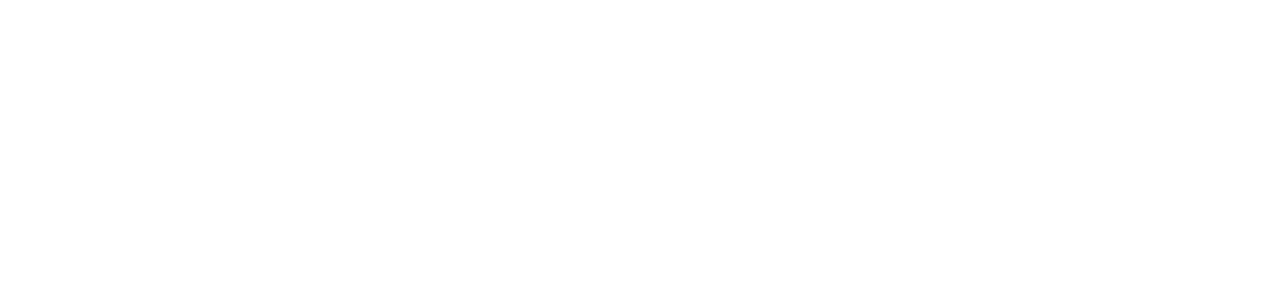
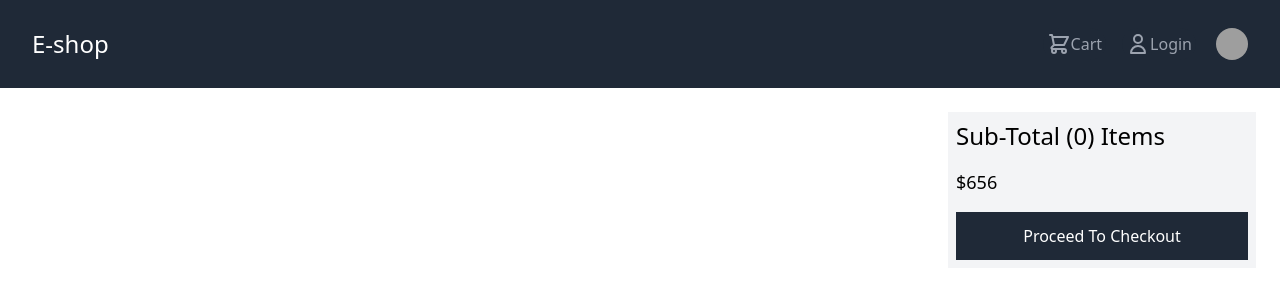
Before and after one commit to Rakib544/e-shop, a Next.js app: page /cart in a window 1280 px wide. Shown: the top 300 px of the page. Built offline with nearby package versions, Linux system fonts and the light colour scheme; grey boxes are pictures that could not be loaded.

Commit message:
some design implemented done

```diff
--- a/pages/cart.tsx
+++ b/pages/cart.tsx
@@ -1,9 +1,11 @@
-import React, { useEffect, useState } from 'react';
+import React, { useEffect } from 'react';
 import { RootStateOrAny, useDispatch, useSelector } from 'react-redux';
+import NavBar from '../components/Navbar/Navbar';
 import { loadDataFromLocalStorage } from '../redux/actions/cartActions';
 
 
-const Cart:React.FC = () => {
+const Cart: React.FC = () => {
+
     const dispatch = useDispatch();
     useEffect(() => {
         dispatch(loadDataFromLocalStorage())
@@ -11,11 +13,24 @@
 
     const products = useSelector((state: RootStateOrAny) => state.cart.cartItems)
     return (
-        <div>
-            {
-                products?.map(product => <li>{product.name}</li>)
-            }
-        </div>
+        <>
+            <NavBar />
+            <div className="px-10 sm:px-2 md:px-8 lg:px-10 py-10">
+                <div className="flex flex-wrap -m-4 justify-between">
+                    <div className="p-2 sm:w-1/2 md:w-1/2 order-2 sm:order-2 lg:order-1">
+                        {
+                            products?.map(product => <li>{product.name}</li>)
+                        }
+                    </div>
+                    <div className="p-2 w-full sm:w-full lg:w-1/4 bg-gray-100 order-1 sm:order-1 lg:order-2">
+                        <h2 className="text-2xl">Sub-Total (0) Items</h2>
+                        <p className="text-lg mt-4 font-medium">$656</p>
+                        <button className="bg-gray-800 text-white w-full py-3 mt-4">Proceed To Checkout</button>
+                    </div>
+                </div>
+
+            </div>
+        </>
     );
 };
 
--- a/pages/product/[id].tsx
+++ b/pages/product/[id].tsx
@@ -1,6 +1,7 @@
 import { useRouter } from 'next/router';
 import { useEffect } from 'react';
 import { RootStateOrAny, useDispatch, useSelector } from 'react-redux';
+import NavBar from '../../components/Navbar/Navbar';
 import Preloader from '../../components/Preloader/Preloader';
 import { addToCart } from '../../redux/actions/cartActions';
 import { getProductDetails } from '../../redux/actions/productActions';
@@ -21,11 +22,12 @@
     const { product, loading, error } = state;
     return (
         <div>
+            <NavBar />
             {
                 loading
                     ? <Preloader />
                     : (
-                        <div className="container-lg px-8 py-14 mx-auto">
+                        <div className="h:screen container-lg px-8 py-14 mx-auto">
                             <div className="flex flex-wrap -m-4">
                                 <div className="p-2 sm:w-1/2 lg:w-1/3" >
                                     <img className="w-full h-full" src={product?.img} alt={product.name} />
@@ -43,7 +45,7 @@
                                         </div>
                                         <div className="flex justify-between">
                                             <p>Status</p>
-                                            <p>{product.stock ? 'In Stock': 'Out Of Stock'}</p>
+                                            <p>{product.stock ? 'In Stock' : 'Out Of Stock'}</p>
                                         </div>
                                         <button onClick={() => dispatch(addToCart(product))} className="bg-gray-900 text-white w-full py-3 mt-10 hover:bg-opacity-80 rounded">ADD TO CART</button>
                                     </div>
```
